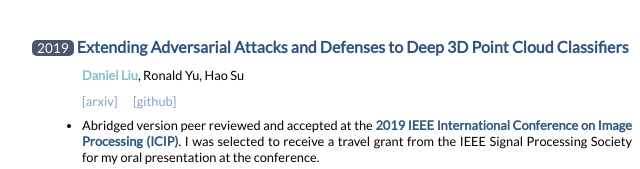
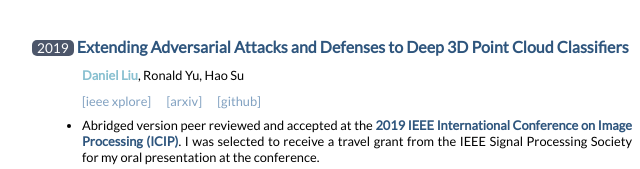
Before and after one commit to Daniel-Liu-c0deb0t/Daniel-Liu-c0deb0t.github.io, a plain HTML site: page index.html in a window 1280 px wide. Shown: the part 1666-1835 px from the top of the page, 308-948 px from the left. Drawn offline with Linux system fonts and the light colour scheme.

Commit message:
Update index.html

```diff
--- a/index.html
+++ b/index.html
@@ -123,6 +123,7 @@
 						</div></li>
 						<div class = "authors"><b>Daniel Liu</b>, Ronald Yu, Hao Su</div>
 						<div class = "links">
+							<a href = "https://ieeexplore.ieee.org/document/8803770">[ieee xplore]</a>
 							<a href = "https://arxiv.org/abs/1901.03006">[arxiv]</a>
 							<a href = "https://github.com/Daniel-Liu-c0deb0t/3D-Neural-Network-Adversarial-Attacks">[github]</a>
 						</div>
```
